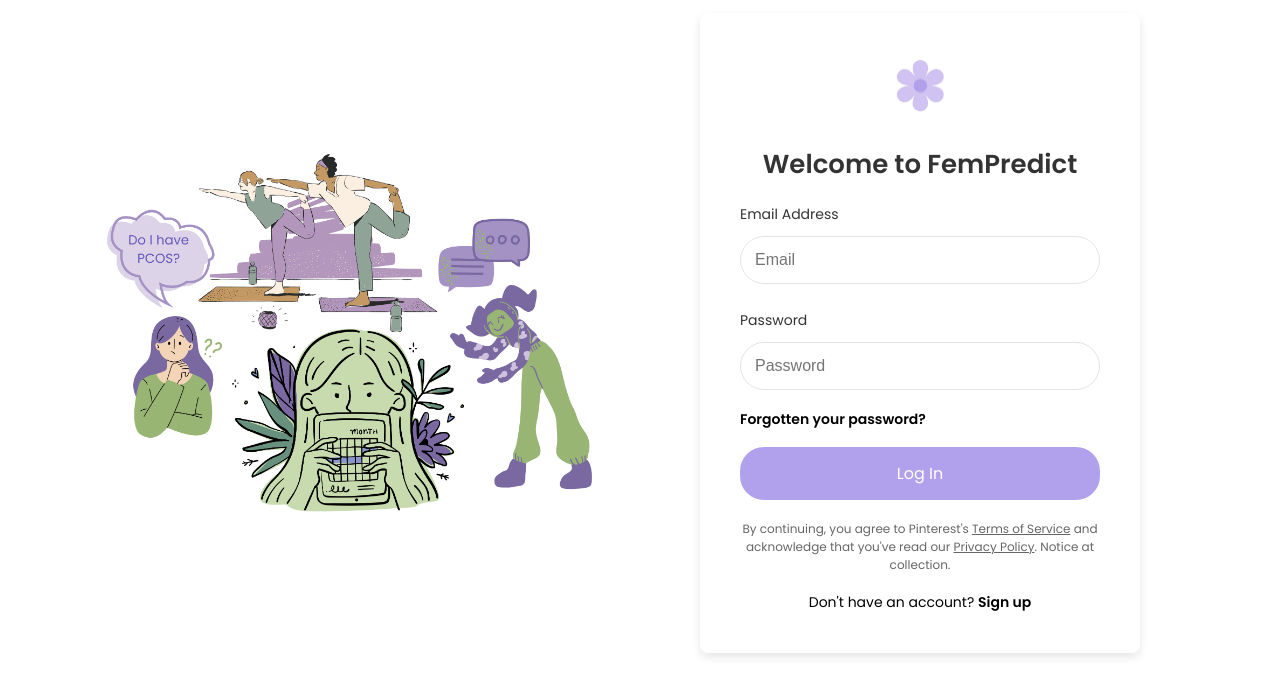
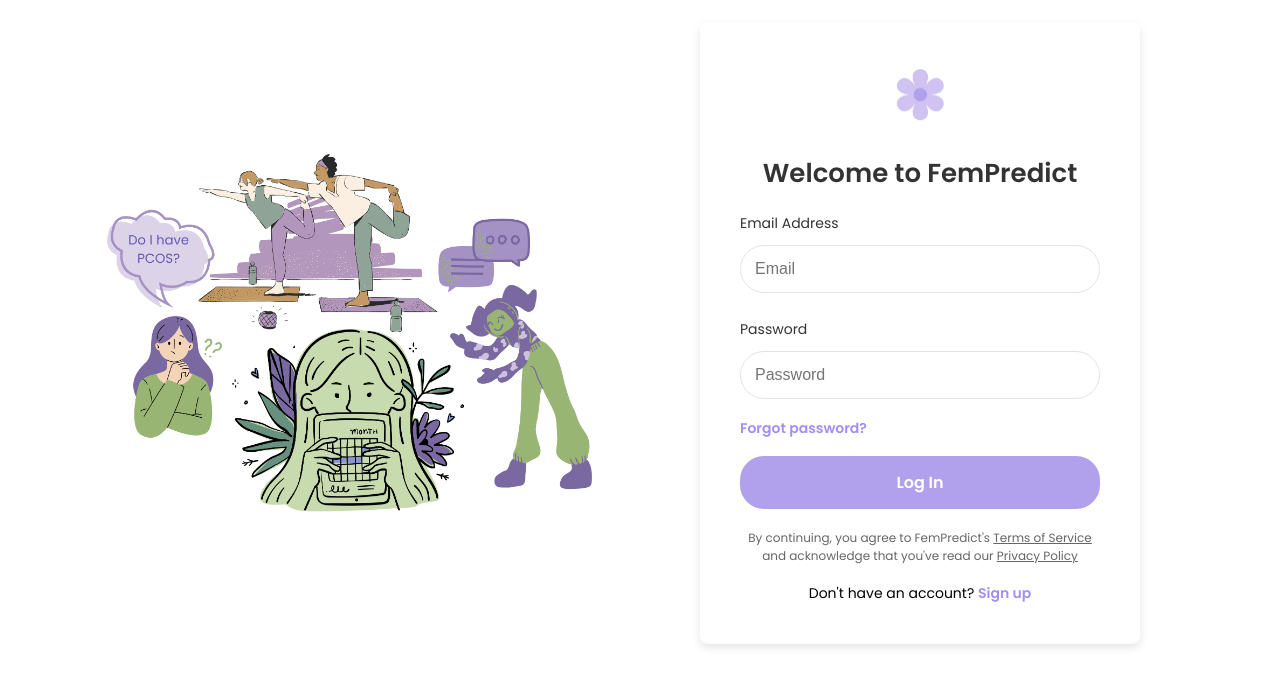
Before and after one commit to MithilaCoomaraswamy/DSGP, a React (Vite) app in the folder frontend/: page / in a window 1280 px wide. Shown: the part 127-822 px from the top of the page. Built offline with nearby package versions, Linux system fonts and the light colour scheme.

Commit message:
More edits to login ui

```diff
--- a/frontend/src/home.css
+++ b/frontend/src/home.css
@@ -101,7 +101,7 @@
 
   .forgot-password-link a {
     font-size: 14px; /* Smaller font size */
-    color: black;
+    color: #a48ef6;
     font-weight: bold;
     text-decoration: none;
   }
@@ -118,6 +118,7 @@
     border: none;
     color: white;
     font-size: 16px;
+    font-weight: bold;
     border-radius: 24px;
     cursor: pointer;
     transition: background-color 0.3s ease;
@@ -142,7 +143,7 @@
   }
 
   .signup-link a {
-    color: black;
+    color: #a48ef6;
     font-weight: bold;
     text-decoration: none;
     font-weight: 600;
--- a/frontend/src/pages/Home.jsx
+++ b/frontend/src/pages/Home.jsx
@@ -63,7 +63,7 @@
               />
               {/* Forgot your password link */}
               <div className="forgot-password-link">
-                <a href="#">Forgotten your password?</a>
+                <a href="#">Forgot password?</a>
               </div>
             </div>
             <button type="submit" className="login-button">
@@ -74,8 +74,8 @@
           {/* Disclaimer about terms and privacy */}
           <div className="terms-disclaimer">
             <p>
-              By continuing, you agree to Pinterest's <a href="#">Terms of Service</a> and acknowledge that you've read our{' '}
-              <a href="#">Privacy Policy</a>. Notice at collection.
+              By continuing, you agree to FemPredict's <a href="#">Terms of Service</a> and acknowledge that you've read our{' '}
+              <a href="#">Privacy Policy</a>
             </p>
           </div>
           <div className="signup-link">
```
